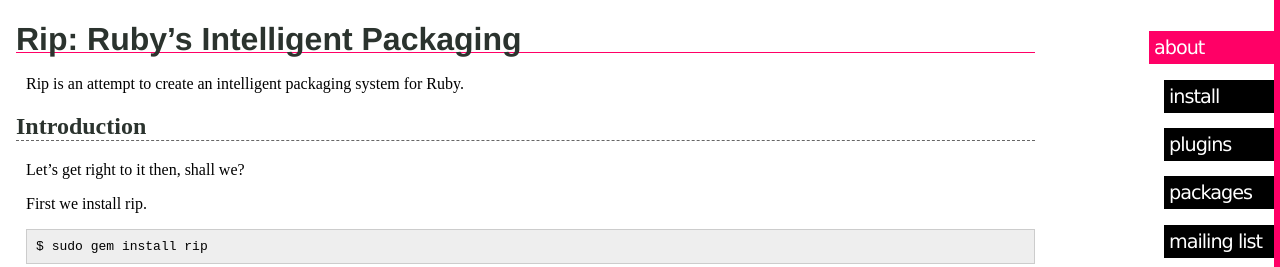
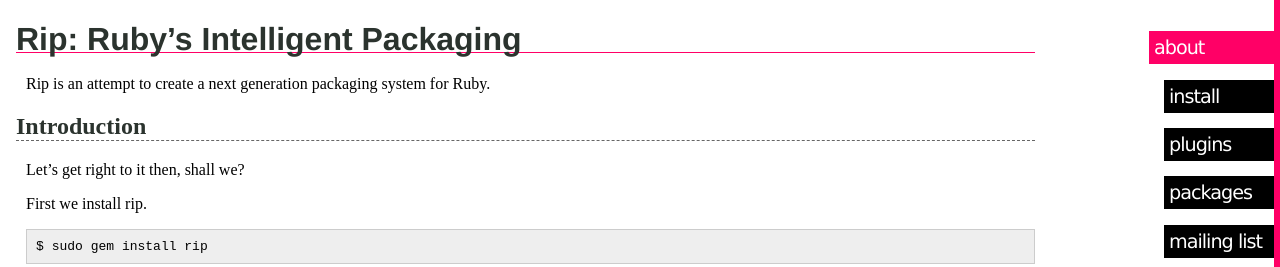
Before and after one commit to defunkt/rip, a Jekyll site: the page built from _posts/2009-06-09-about.markdown, in a window 1280 px wide and 900 px high. Shown: the top 267 px of the window. Built offline with Jekyll 4.4.1, drawn with Linux system fonts in a browser that asks for light colours; nearby versions of some CDN libraries; Markdown is read by kramdown in place of the engine named in the settings.

Commit message:
THE FUTURE

```diff
--- a/_posts/2009-06-09-about.markdown
+++ b/_posts/2009-06-09-about.markdown
@@ -7,8 +7,8 @@
 Rip: Ruby's Intelligent Packaging
 =================================
 
-Rip is an attempt to create an intelligent packaging system
-for Ruby.
+Rip is an attempt to create a next generation packaging
+system for Ruby.
 
 Introduction
 ------------
```
